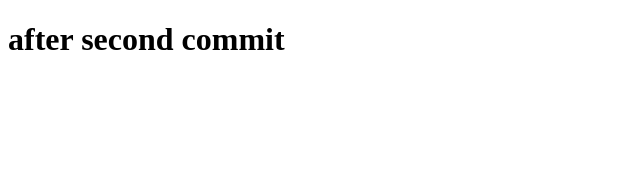
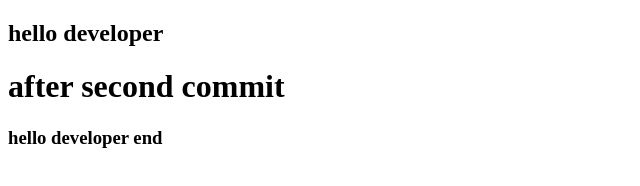
Before and after one commit to Harsh-purbey/git-coder_dost, a plain HTML site: page index.html in a window 1280 px wide. Shown: the whole page, without its empty margins (0-640 px from the left). Drawn offline with Linux system fonts and the light colour scheme.

Commit message:
dev second commit

```diff
--- a/index.html
+++ b/index.html
@@ -6,6 +6,8 @@
     <title>Document</title>
   </head>
   <body>
+    <h2>hello developer</h2>
     <h1>after second commit</h1>
+    <h3>hello developer end</h3>
   </body>
 </html>
```
